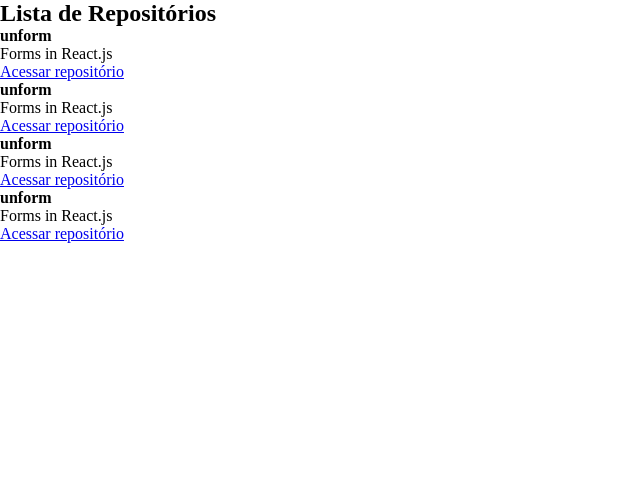
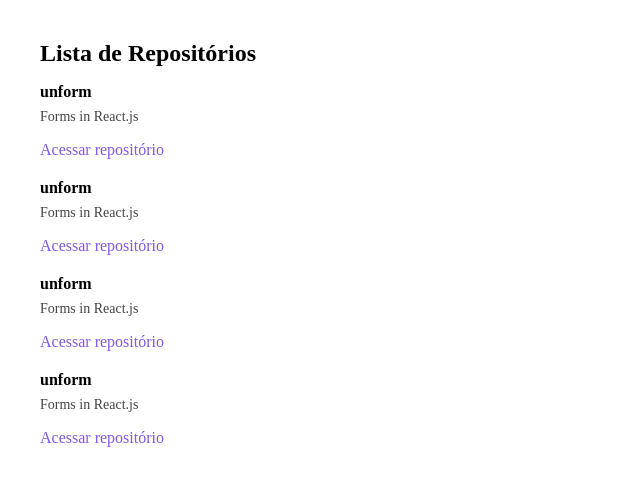
Before and after one commit to Guigalaverna/ignite-react-js, a React app: page / in a window 1280 px wide. Shown: the top 486 px of the page, without its empty margins (0-640 px from the left). Built offline with nearby package versions, Linux system fonts and the light colour scheme.

Commit message:
Styling repo list

```diff
--- a/src/components/RepositoryList/index.jsx
+++ b/src/components/RepositoryList/index.jsx
@@ -1,5 +1,7 @@
 import React from "react";
 import RepositoryItem from "../RepositoryItem";
+
+import "./styles.scss";
 
 function RepositoryList() {
   return (
--- /dev/null
+++ b/src/components/RepositoryList/styles.scss
@@ -0,0 +1,30 @@
+section.repository-list {
+  margin: 40px;
+
+  h1 {
+    margin-bottom: 16px;
+  }
+
+  ul {
+    list-style: none;
+
+    li {
+      & + li {
+        margin-top: 20px;
+      }
+
+      p {
+        font-size: 14px;
+        color: #444;
+        margin-top: 8px;
+      }
+
+      a {
+        display: inline-block;
+        margin-top: 16px;
+        text-decoration: none;
+        color: #8257e6;
+      }
+    }
+  }
+}
```
